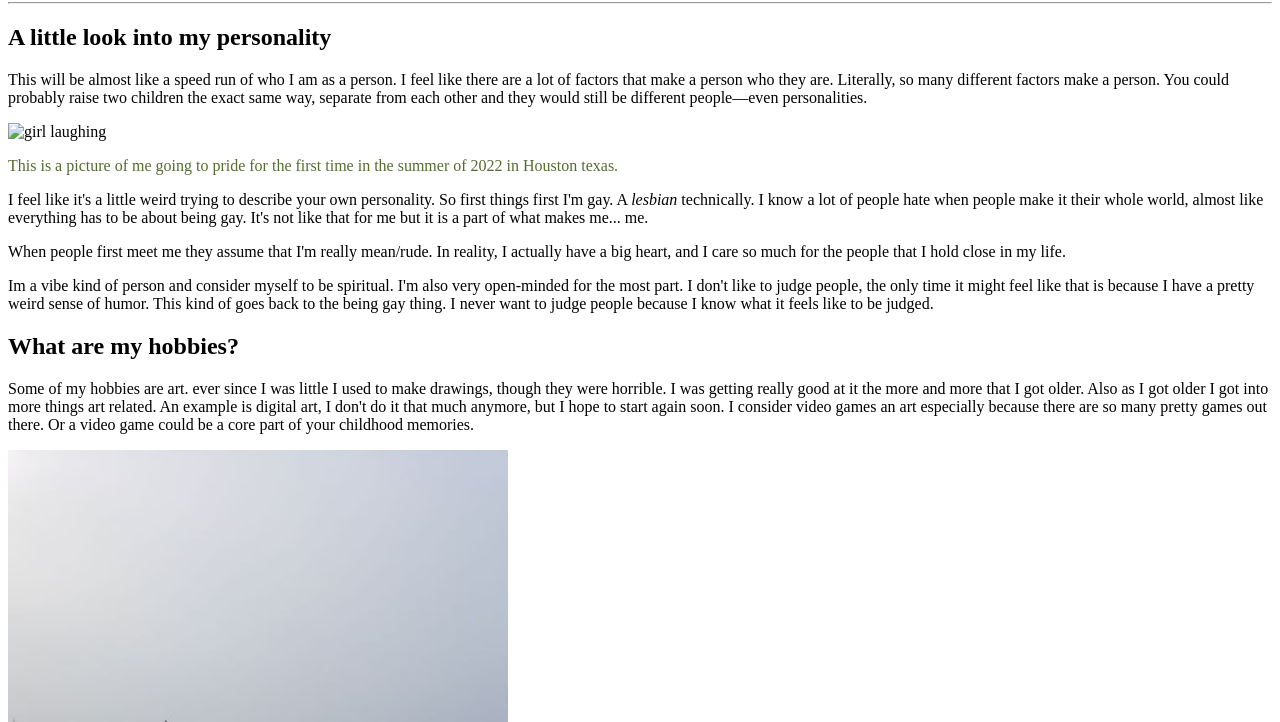
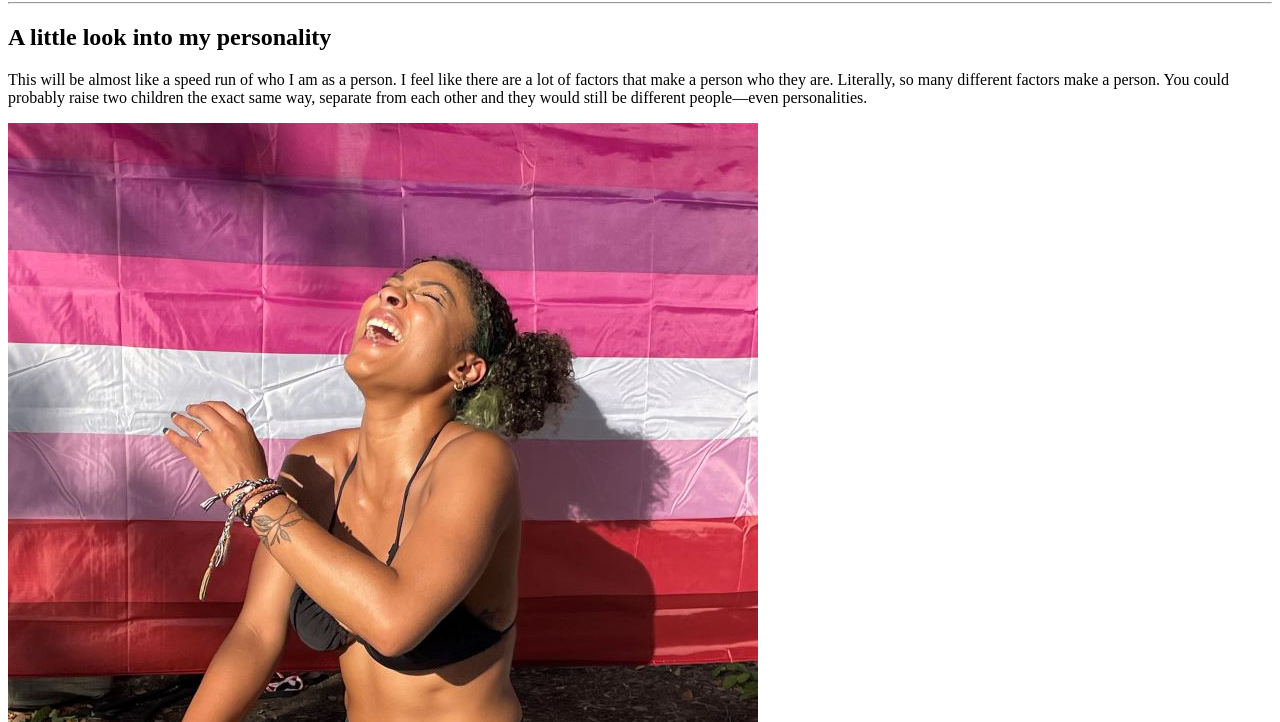
Before and after one commit to jossele1313/about-me-prodject, a plain HTML site: page index.html in a window 1280 px wide. Shown: the part 78-800 px from the top of the page. Drawn offline with Linux system fonts and the light colour scheme; the site is published under a folder, as on GitHub Pages, so addresses that start at the root find nothing.

Commit message:
fixing me picture

```diff
--- a/index.html
+++ b/index.html
@@ -10,7 +10,7 @@
 	<hr>
 	  <h2> A little look into my personality</h2>
          <p>This will be almost like a speed run of who I am as a person. I feel like there are a lot of factors that make a person who they are. Literally, so many different factors make a person. You could probably raise two children the exact same way, separate from each other and they would still be different people—even personalities.</p>
-<img src="/images/me.jpg" width="750" height="1000" alt="girl laughing" />
+<img src="images/me.jpg" width="750" height="1000" alt="girl laughing" />
 <p style="color: darkolivegreen">This is a picture of me going to pride for the first time in the summer of 2022 in Houston texas.
 	</p>
 
```
